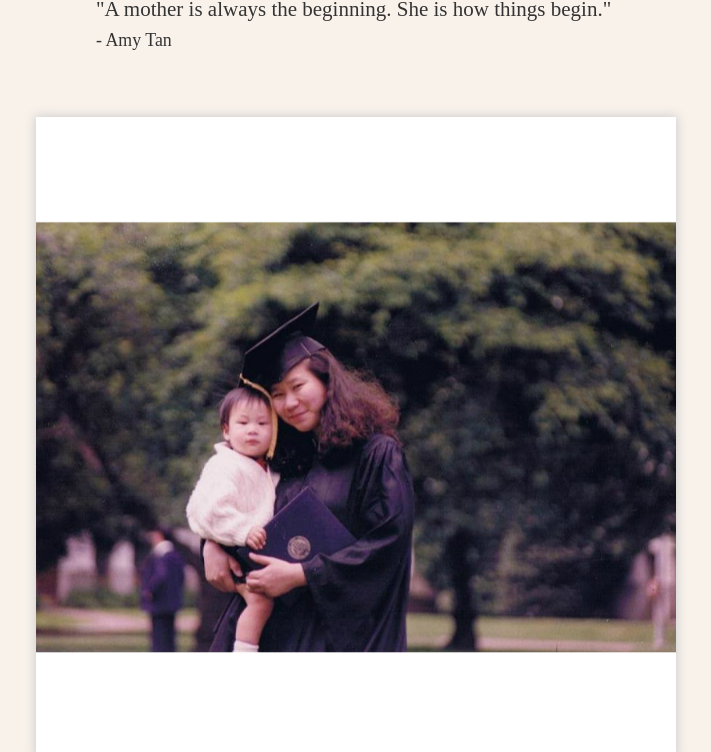
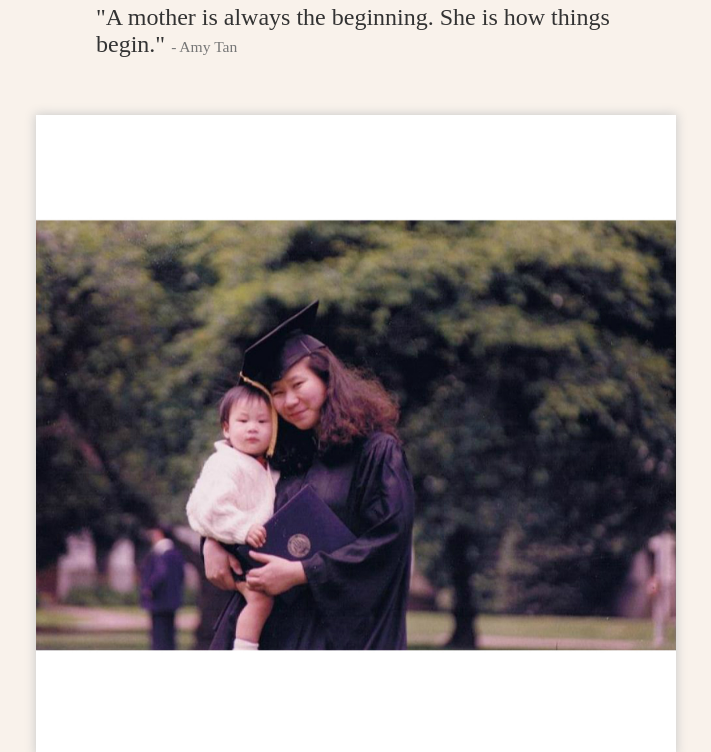
Before and after one commit to erichsu7/mothers_day, a plain HTML site: page index.html in a window 1280 px wide. Shown: the part 153-905 px from the top of the page, without its empty margins (284-995 px from the left). Drawn offline with nearby package versions, Linux system fonts and the light colour scheme; a web font is replaced by a local one.

Commit message:
Change font size in top jumbotron

```diff
--- a/index.html
+++ b/index.html
@@ -12,7 +12,7 @@
     <div class="row">
       <div class="jumbotron col-xs-12 col-md-6 col-md-offset-3">
         <h1>Mom's Love</h1>
-        <p>"A mother is always the beginning. She is how things begin." <small>- Amy Tan<small></p>
+        <h3>"A mother is always the beginning. She is how things begin." <small>- Amy Tan<small></h3>
       </div>
     </div>
 
```
